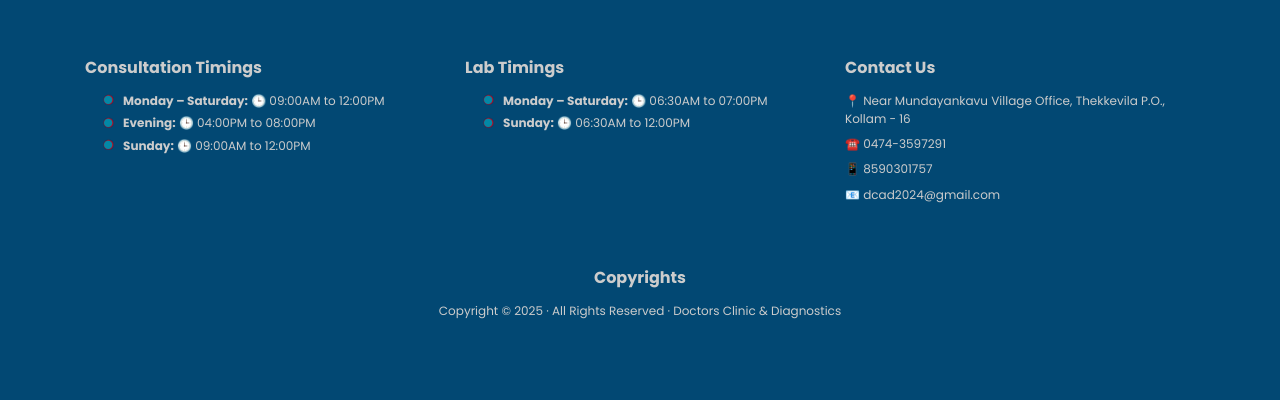
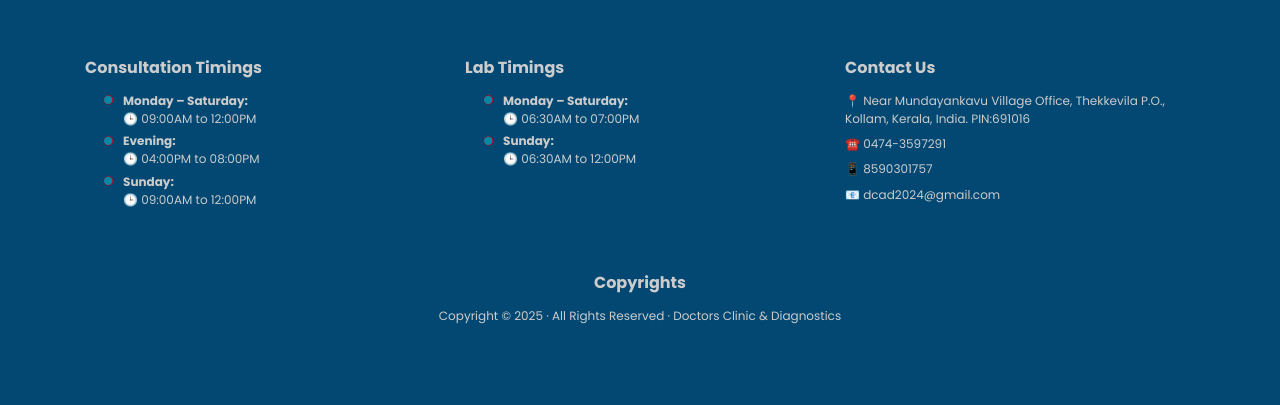
Before and after one commit to shanishashidharan123/DCD, a plain HTML site: page index.html in a window 1280 px wide. Shown: the part 2545-2950 px from the top of the page. Drawn offline with nearby package versions, Linux system fonts and the light colour scheme.

Commit message:
Update index.html

```diff
--- a/index.html
+++ b/index.html
@@ -146,9 +146,9 @@
             <div class="dcd_secn">
               <h2>Consultation Timings</h2>
               <ul>
-                <li><strong>Monday – Saturday:</strong> 🕒 09:00AM to 12:00PM</li>
-                <li><strong>Evening:</strong> 🕒 04:00PM to 08:00PM</li>
-                <li><strong>Sunday:</strong> 🕒 09:00AM to 12:00PM</li>
+                <li><strong>Monday – Saturday:</strong> <br>🕒 09:00AM to 12:00PM</li>
+                <li><strong>Evening:</strong> <br>🕒 04:00PM to 08:00PM</li>
+                <li><strong>Sunday:</strong> <br>🕒 09:00AM to 12:00PM</li>
               </ul>
             </div>
         </div>
@@ -156,8 +156,8 @@
             <div class="dcd_secn">
               <h2>Lab Timings</h2>
               <ul>
-                <li><strong>Monday – Saturday:</strong> 🕒 06:30AM to 07:00PM</li>
-                <li><strong>Sunday:</strong> 🕒 06:30AM to 12:00PM</li>
+                <li><strong>Monday – Saturday:</strong> <br>🕒 06:30AM to 07:00PM</li>
+                <li><strong>Sunday:</strong> <br>🕒 06:30AM to 12:00PM</li>
               </ul>
             </div>
         </div>
@@ -165,7 +165,7 @@
             <div class="dcd_secn">
               <h2>Contact Us</h2>
               <address>
-                  <p><strong>📍</strong> Near Mundayankavu Village Office, Thekkevila P.O., Kollam - 16</p>
+                  <p><strong>📍</strong> Near Mundayankavu Village Office, Thekkevila P.O., Kollam, Kerala, India. PIN:691016</p>
                   <p><strong>☎️</strong> <a href="tel:+91473597291">0474-3597291</a></p>
                   <p><strong>📱</strong> <a href="tel:+918590301757">8590301757</a></p>
                   <p><strong>📧</strong> <a href="mailto:dcad2024@gmail.com">dcad2024@gmail.com</a></p>
```
